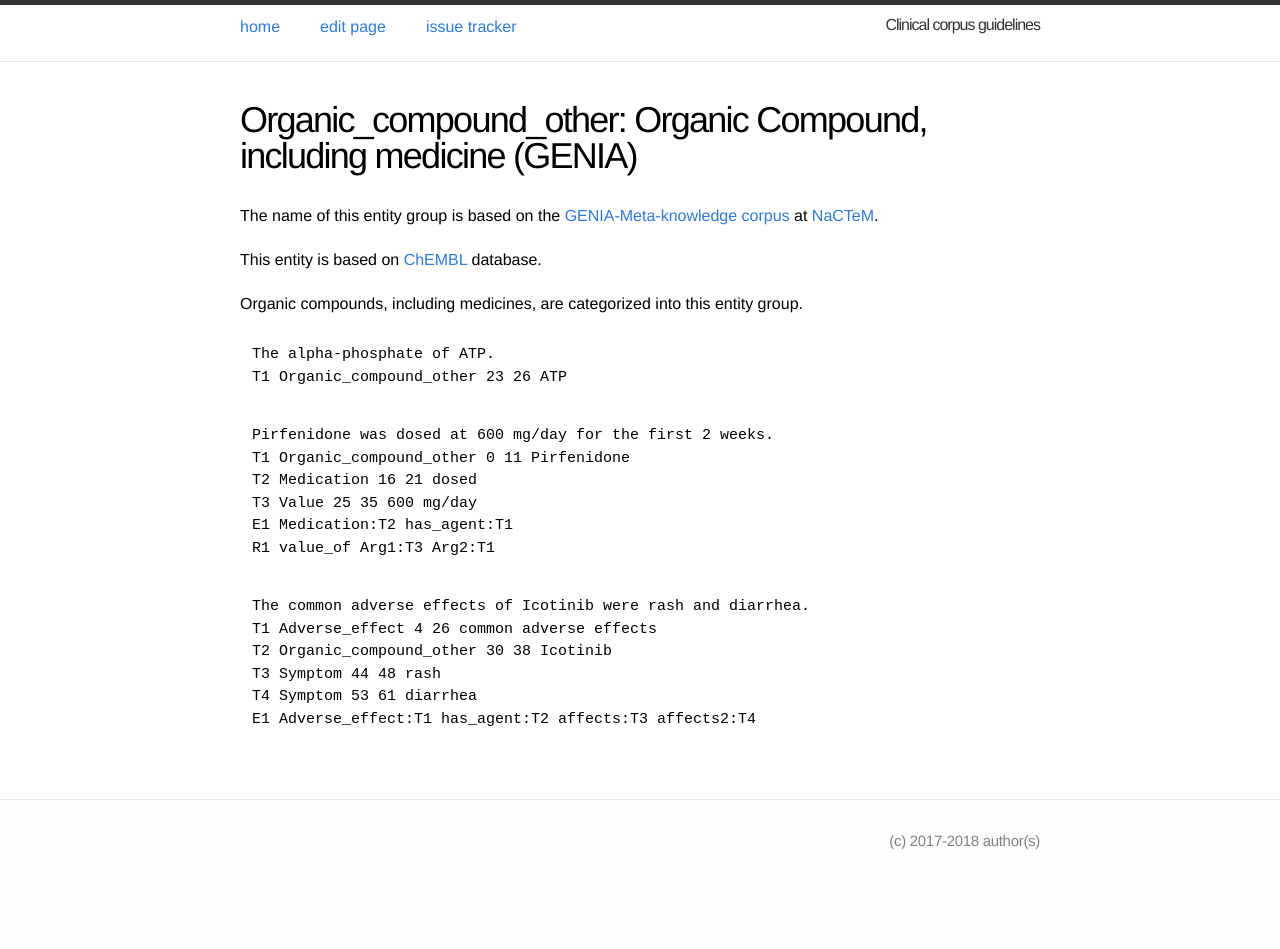
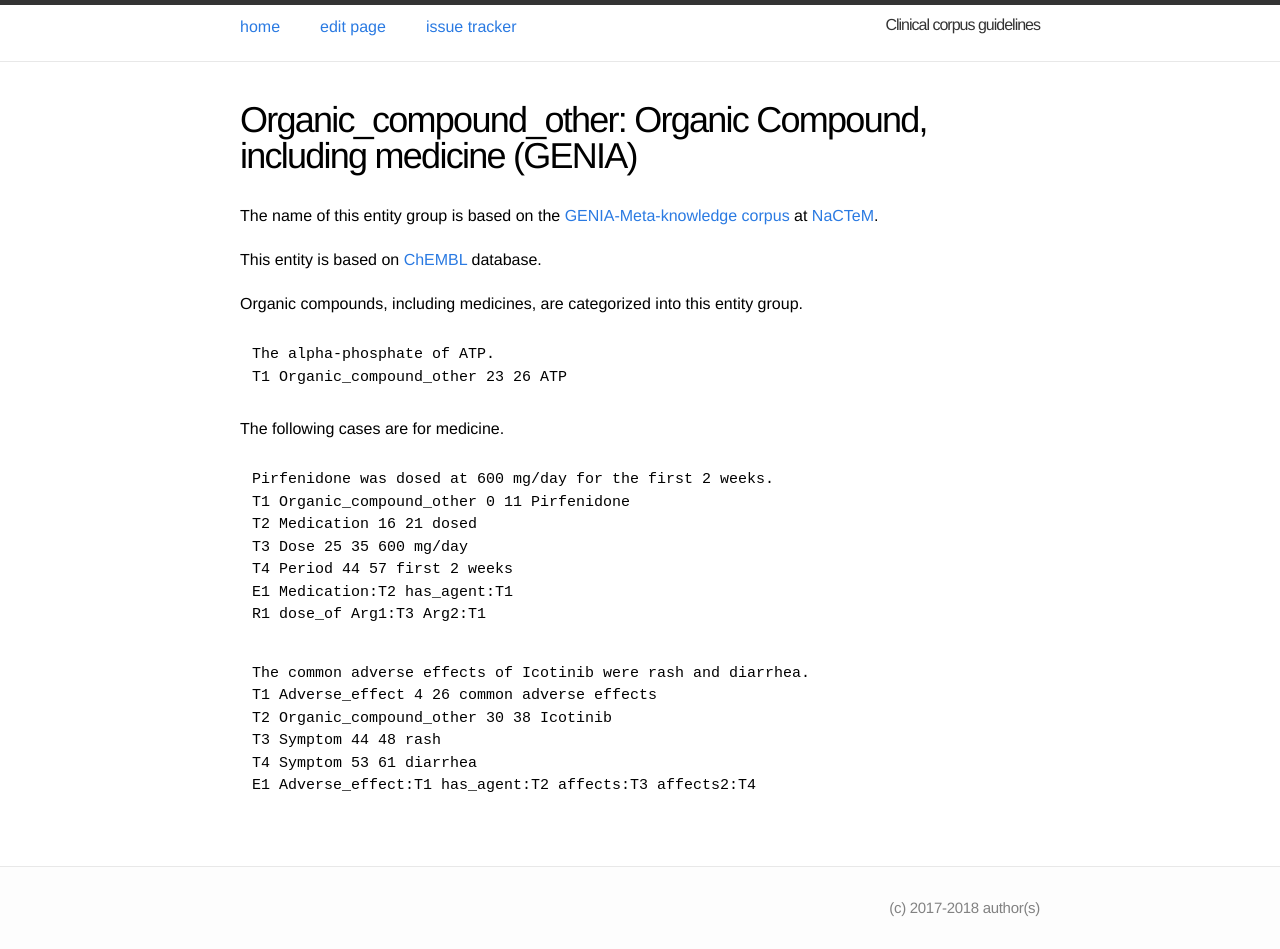
Before and after one commit to ezcatdb/clinicalcorpus-guidelines, a Jekyll site: the page built from _entity/Organic_compound_other.md, in a window 1280 px wide. Built offline with Jekyll 4.4.1, drawn with Linux system fonts in a browser that asks for light colours; before the commit the page ends 900 px from its top, so only the background shows below that.

Commit message:
upload files

```diff
--- a/_entity/Organic_compound_other.md
+++ b/_entity/Organic_compound_other.md
@@ -16,13 +16,16 @@ The alpha-phosphate of ATP.
 T1 Organic_compound_other 23 26 ATP
 ~~~
 
+The following cases are for medicine.
+
 ~~~ ann
 Pirfenidone was dosed at 600 mg/day for the first 2 weeks.
 T1 Organic_compound_other 0 11 Pirfenidone
 T2 Medication 16 21 dosed
-T3 Value 25 35 600 mg/day
+T3 Dose 25 35 600 mg/day
+T4 Period 44 57 first 2 weeks
 E1 Medication:T2 has_agent:T1
-R1 value_of Arg1:T3 Arg2:T1
+R1 dose_of Arg1:T3 Arg2:T1
 ~~~
 
 ~~~ ann
```
Also changed, not shown: _entity/Dose.md (added, +23 -0 lines), _entity/Subject.md (+1 -0 lines), _entity/Symptom.md (+7 -5 lines), _entity/Value.md (+0 -10 lines), index.md (+2 -0 lines).
